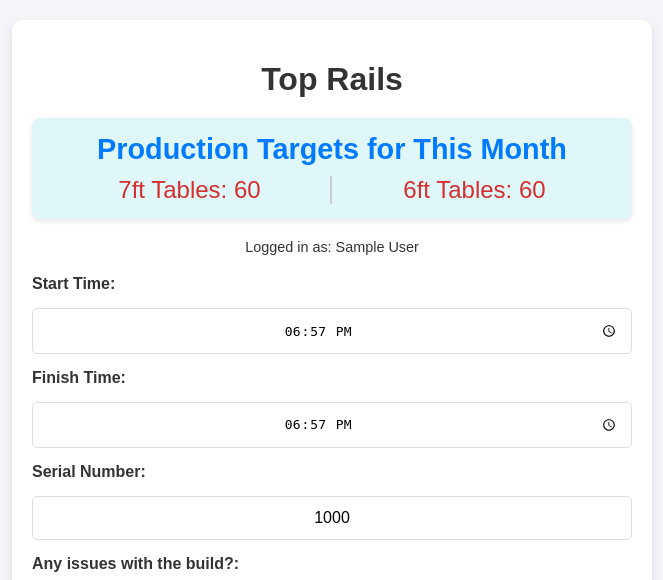
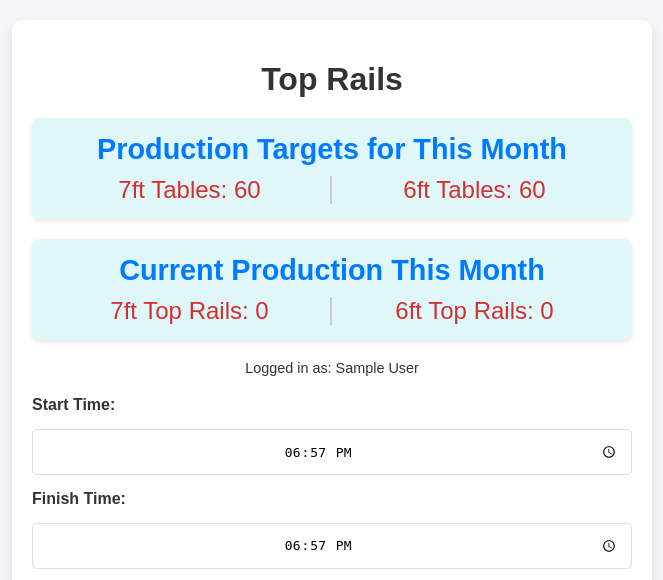
Before and after one commit to Bitcade1/Pooltracker, a Flask app: page /top_rails in a window 1280 px wide. Shown: the top 580 px of the page, without its empty margins (308-971 px from the left). Run offline with Flask 3, Linux system fonts and the light colour scheme; the visitor is signed in with stand-in values (Sample User, id 1); data that the repository does not hold is empty.

Commit message:
Update top_rails.html

```diff
--- a/templates/top_rails.html
+++ b/templates/top_rails.html
@@ -129,6 +129,15 @@
       <div class="prod-values">
         <span>7ft Tables: {{ target_7ft }}</span>
         <span>6ft Tables: {{ target_6ft }}</span>
+      </div>
+    </div>
+
+    <!-- Current Production Section -->
+    <div class="production-targets">
+      <div class="prod-title">Current Production This Month</div>
+      <div class="prod-values">
+        <span>7ft Top Rails: {{ current_top_rails_7ft }}</span>
+        <span>6ft Top Rails: {{ current_top_rails_6ft }}</span>
       </div>
     </div>
 
```
